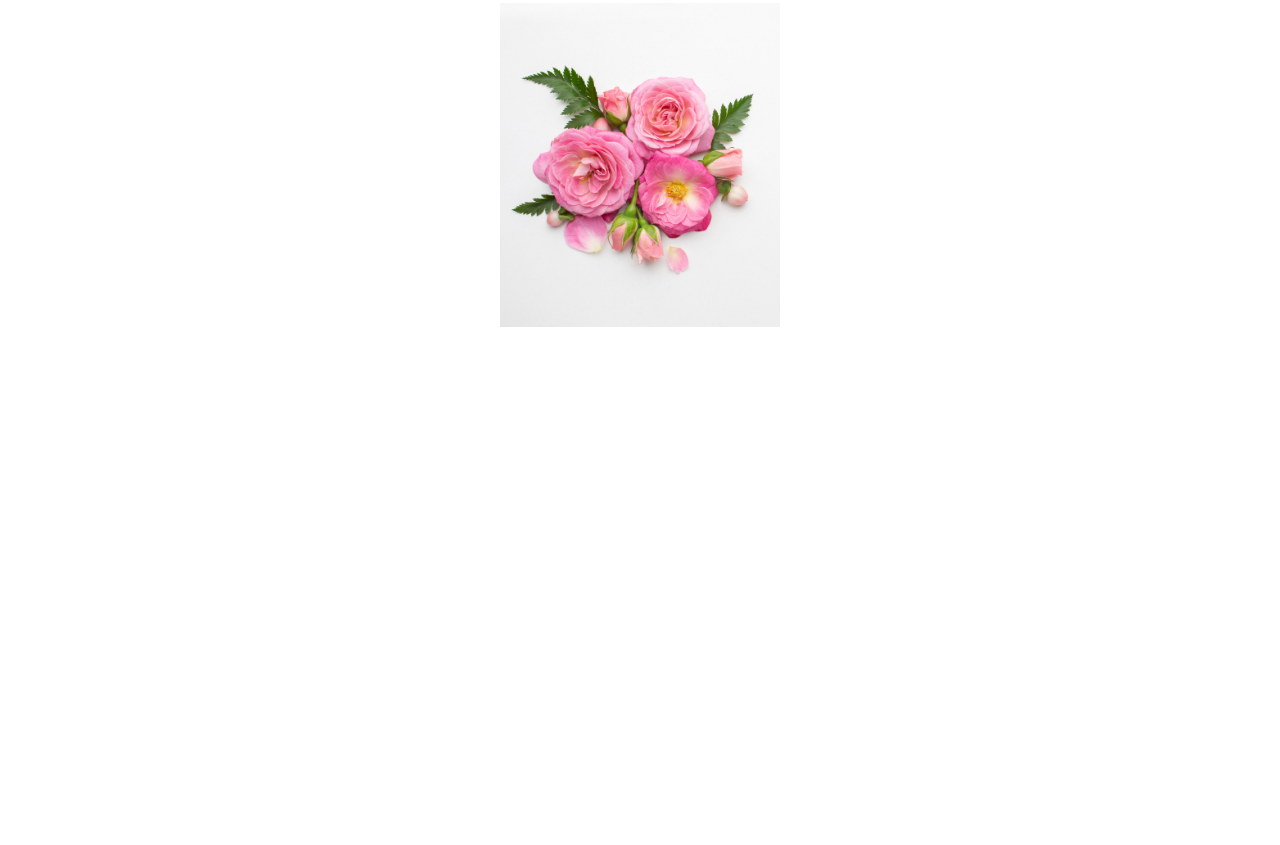
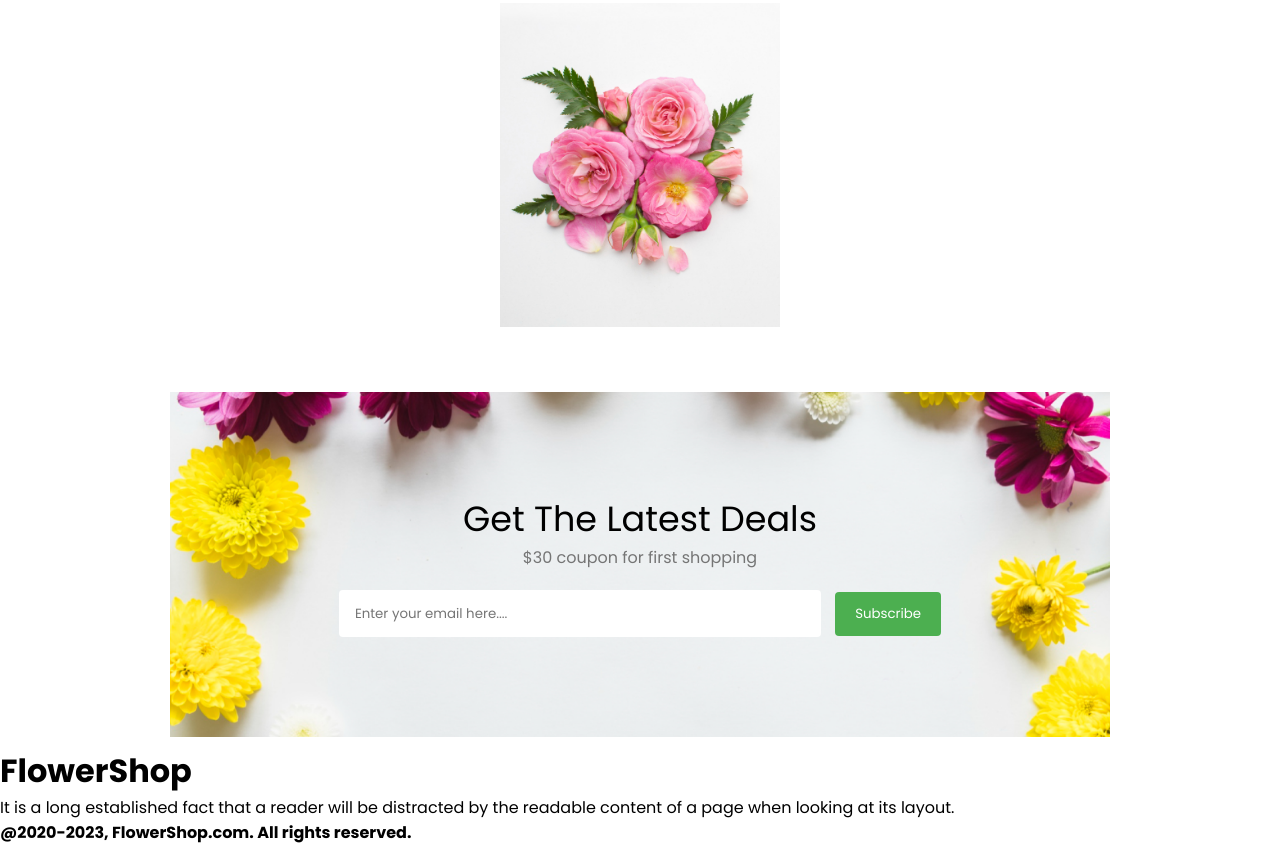
Before and after one commit to MdSHiFaTRaHMaN/flower-shop, a plain HTML site: page index.html in a window 1280 px wide. Shown: the part 3006-3851 px from the top of the page. Before the commit the page ends 3398 px from the top, so only its background shows below. Drawn offline with Linux system fonts and the light colour scheme.

Commit message:
complate coupon section

```diff
--- a/index.html
+++ b/index.html
@@ -89,5 +89,23 @@
                 <img src="images/Flower 01.png" alt="">
             </div>
         </section>
+        <!-- Subscribe Section -->
+        <section class="subscribe-section">
+            <h2>Get The Latest Deals</h2>
+            <p>$30 coupon for first shopping</p>
+            <form class="add-coupon">
+                <input type="email" placeholder="Enter your email here...." required>
+                <button type="submit">Subscribe</button>
+            </form>
+        </section>
+
+        <!-- footer section -->
+
+        <footer>
+            <h1><span>Flower</span>Shop</h1>
+            <p>It is a long established fact that a reader will be distracted by the readable
+                content of a page when looking at its layout.</p>
+            <h4>@2020-2023, FlowerShop.com. All rights reserved. </h4>
+        </footer>
 </body>
 </html>
--- a/style.css
+++ b/style.css
@@ -164,3 +164,40 @@
     margin: 8px;
     width: 280px;
 }
+/* subscribe-section */
+.subscribe-section{
+    margin: 10px 170px;
+    text-align: center;
+    padding: 100px;
+    background-image: url("images/Rectangle\ 9.png");
+    background-size: cover;
+    background-position: center;
+}
+.add-coupon{
+    margin-top: 20px;
+}
+.add-coupon input{
+    height: 45px;
+    width: 450px;
+    padding: 0 15px;
+    border: 1px solid transparent;
+    border-radius: 4px;
+    outline: none;
+}
+.add-coupon button{
+    padding: 12px 20px;
+    background-color: #4CAF50;
+    color: #fff;
+    border: 0;
+    border-radius: 4px;
+    cursor: pointer;
+    margin-left: 10px;
+}
+.subscribe-section h2{
+    font-size: 35px;
+    font-weight: 300;
+}
+.subscribe-section p{
+    font-weight: 300;
+    color: #757575;
+}
```
